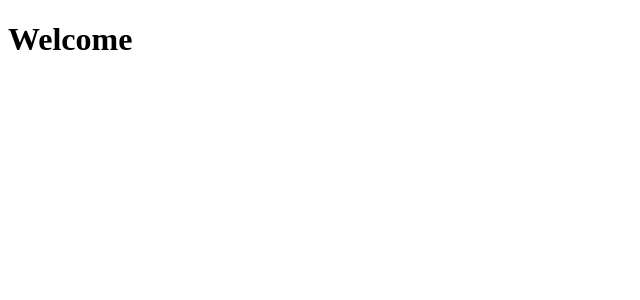
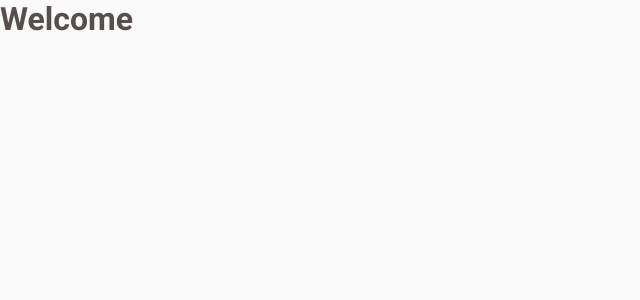
Before and after one commit to MateusHerculano01/coffee-delivery, a React (Vite) app: page / in a window 1280 px wide. Shown: the top 300 px of the page, without its empty margins (0-640 px from the left). Built offline with nearby package versions, Linux system fonts and the light colour scheme.

Commit message:
refactor: styles global

```diff
--- a/src/App.tsx
+++ b/src/App.tsx
@@ -1,5 +1,14 @@
+import { ThemeProvider } from 'styled-components'
+import { GlobalStyle } from './styles/global'
+import { defaultTheme } from './styles/theme/default'
+
 function App() {
-  return <h1>Welcome</h1>
+  return (
+    <ThemeProvider theme={defaultTheme}>
+      <h1>Welcome</h1>
+      <GlobalStyle />
+    </ThemeProvider>
+  )
 }
 
 export default App
```
